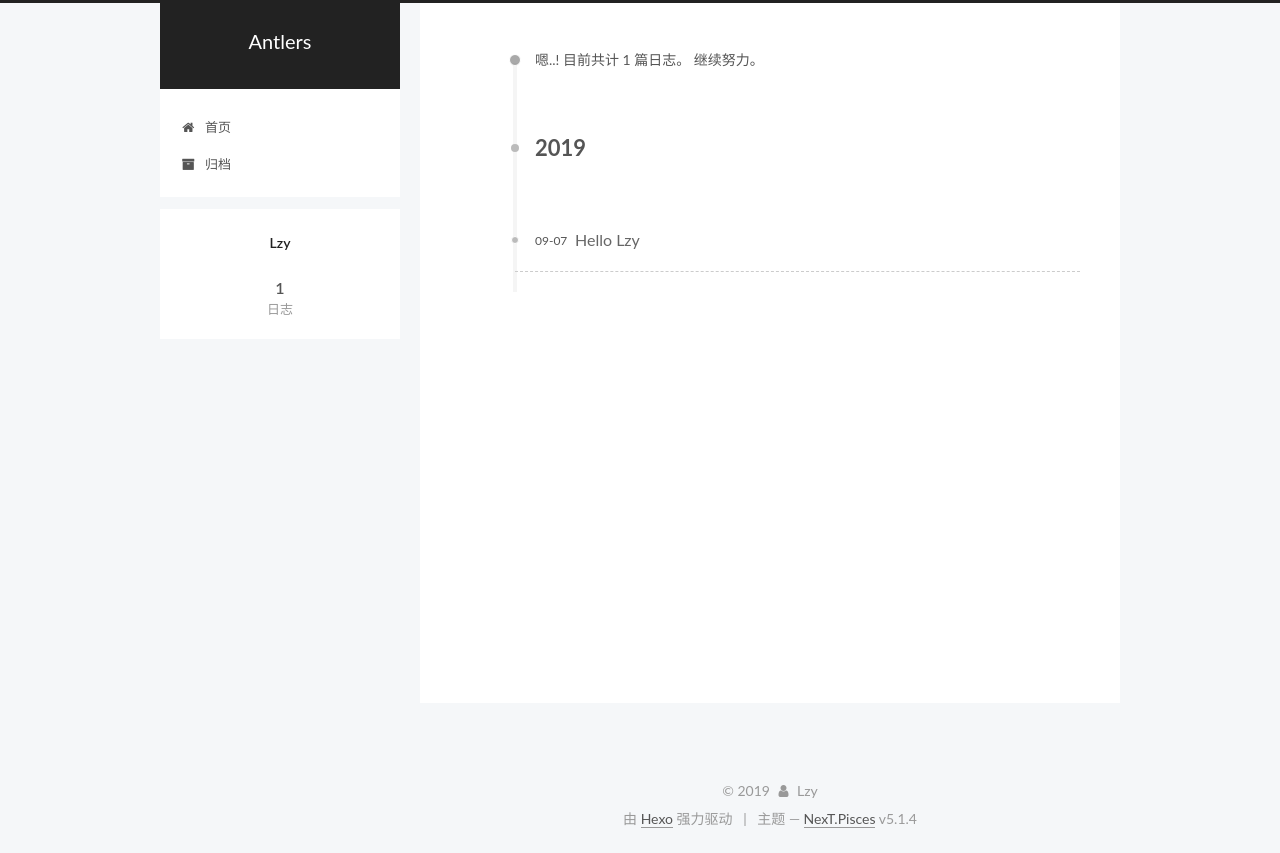
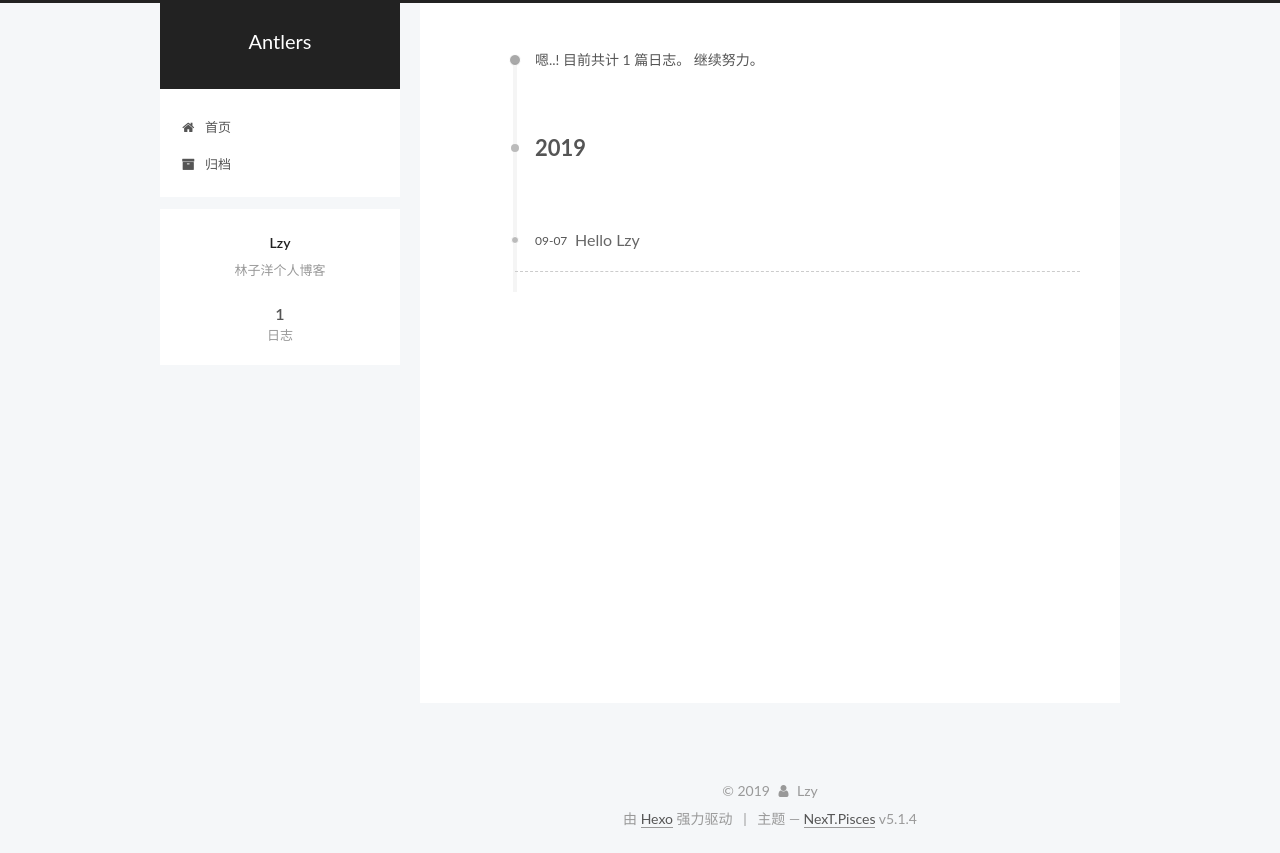
Before and after one commit to Antlers0/Antlers0.github.io, a plain HTML site: page archives/2019/09/index.html in a window 1280 px wide. Drawn offline with Linux system fonts and the light colour scheme.

Commit message:
Site updated: 2019-09-07 16:25:48

```diff
--- a/archives/2019/09/index.html
+++ b/archives/2019/09/index.html
@@ -79,13 +79,16 @@
 
 
 
+<meta name="description" content="林子洋个人博客">
 <meta property="og:type" content="website">
 <meta property="og:title" content="Antlers">
 <meta property="og:url" content="http://yoursite.com/archives/2019/09/index.html">
 <meta property="og:site_name" content="Antlers">
+<meta property="og:description" content="林子洋个人博客">
 <meta property="og:locale" content="zh-Hans">
 <meta name="twitter:card" content="summary">
 <meta name="twitter:title" content="Antlers">
+<meta name="twitter:description" content="林子洋个人博客">
 
 
 
@@ -313,7 +316,7 @@
           <div class="site-author motion-element" itemprop="author" itemscope itemtype="http://schema.org/Person">
 
               <p class="site-author-name" itemprop="name">Lzy</p>
-              <p class="site-description motion-element" itemprop="description"></p>
+              <p class="site-description motion-element" itemprop="description">林子洋个人博客</p>
           </div>
 
           <nav class="site-state motion-element">
```
Also changed, not shown: 2019/09/07/hello-world/index.html (+1 -1 lines), archives/2019/index.html (+4 -1 lines), archives/index.html (+4 -1 lines), categories/index.html (+4 -1 lines), index.html (+4 -1 lines), tags/index.html (+4 -1 lines).
